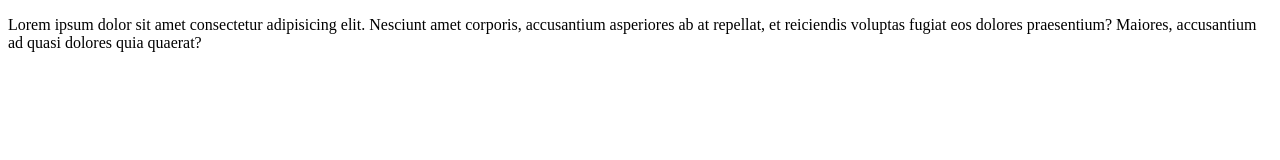
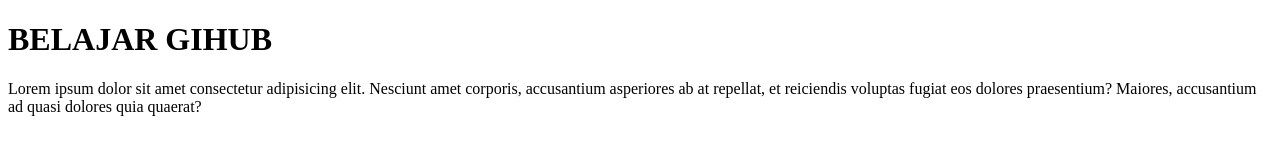
Before and after one commit to prabowoteguh/boba-2, a plain HTML site: page index.html in a window 1280 px wide. Drawn offline with Linux system fonts and the light colour scheme.

Commit message:
meanambahkan judul

```diff
--- a/index.html
+++ b/index.html
@@ -7,7 +7,7 @@
     <title>BELAJAR GITHUB</title>
 </head>
 <body>
-
+    <h1>BELAJAR GIHUB</h1>
 
 
     <p>Lorem ipsum dolor sit amet consectetur adipisicing elit. Nesciunt amet corporis, accusantium asperiores ab at repellat, et reiciendis voluptas fugiat eos dolores praesentium? Maiores, accusantium ad quasi dolores quia quaerat?</p>
```
